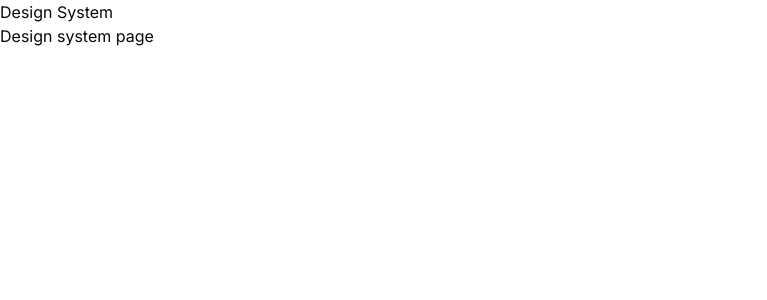
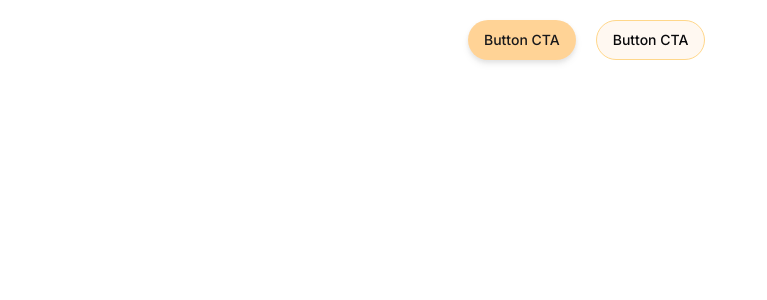
Before and after one commit to busy-bites/busy-bites, a Next.js app: page /design-system in a window 1280 px wide. Shown: the top 300 px of the page, without its empty margins (0-767 px from the left). Built offline with nearby package versions, Linux system fonts and the light colour scheme.

Commit message:
Finish button ctas

```diff
--- a/src/app/design-system/page.tsx
+++ b/src/app/design-system/page.tsx
@@ -1,8 +1,14 @@
+import { Button } from "@/components/ui/button";
+
 export default function DesignSystem() {
   return (
-    <main>
-      <h1>Design System</h1>
-      <p>Design system page</p>
+    <main className="mx-auto max-w-sm">
+      {/* Button section */}
+      <section className="flex gap-5 p-5">
+        <Button>Button CTA</Button>
+        <Button variant="outline">Button CTA</Button>
+      </section>
+      <section></section>
     </main>
   );
 }
--- a/src/app/globals.css
+++ b/src/app/globals.css
@@ -13,8 +13,8 @@
     --popover: 0 0% 100%;
     --popover-foreground: 240 10% 3.9%;
 
-    --primary: 240 5.9% 10%;
-    --primary-foreground: 0 0% 98%;
+    --primary: 35.1, 100%, 79.4%;
+    --primary-foreground: 240 5.9% 10%;
 
     --secondary: 240 4.8% 95.9%;
     --secondary-foreground: 240 5.9% 10%;
@@ -22,7 +22,7 @@
     --muted: 240 4.8% 95.9%;
     --muted-foreground: 240 3.8% 46.1%;
 
-    --accent: 240 4.8% 95.9%;
+    --accent: 30, 100%, 97.2%;
     --accent-foreground: 240 5.9% 10%;
 
     --destructive: 0 84.2% 60.2%;
--- a/src/components/ui/button.tsx
+++ b/src/components/ui/button.tsx
@@ -1,19 +1,20 @@
-import * as React from "react"
-import { Slot } from "@radix-ui/react-slot"
-import { cva, type VariantProps } from "class-variance-authority"
+import * as React from "react";
+import { Slot } from "@radix-ui/react-slot";
+import { cva, type VariantProps } from "class-variance-authority";
 
-import { cn } from "@/lib/utils"
+import { cn } from "@/lib/utils";
 
 const buttonVariants = cva(
   "inline-flex items-center justify-center whitespace-nowrap rounded-md text-sm font-medium ring-offset-background transition-colors focus-visible:outline-none focus-visible:ring-2 focus-visible:ring-ring focus-visible:ring-offset-2 disabled:pointer-events-none disabled:opacity-50",
   {
     variants: {
       variant: {
-        default: "bg-primary text-primary-foreground hover:bg-primary/90",
+        default:
+          "bg-primary text-primary-foreground hover:bg-[#ffde9e] drop-shadow-md rounded-full",
         destructive:
           "bg-destructive text-destructive-foreground hover:bg-destructive/90",
         outline:
-          "border border-input bg-background hover:bg-accent hover:text-accent-foreground",
+          "border border-[#FFD78A] bg-accent hover:bg-[#ffde9e] rounded-full transition-colors ease-in-out",
         secondary:
           "bg-secondary text-secondary-foreground hover:bg-secondary/80",
         ghost: "hover:bg-accent hover:text-accent-foreground",
@@ -30,27 +31,27 @@ const buttonVariants = cva(
       variant: "default",
       size: "default",
     },
-  }
-)
+  },
+);
 
 export interface ButtonProps
   extends React.ButtonHTMLAttributes<HTMLButtonElement>,
     VariantProps<typeof buttonVariants> {
-  asChild?: boolean
+  asChild?: boolean;
 }
 
 const Button = React.forwardRef<HTMLButtonElement, ButtonProps>(
   ({ className, variant, size, asChild = false, ...props }, ref) => {
-    const Comp = asChild ? Slot : "button"
+    const Comp = asChild ? Slot : "button";
     return (
       <Comp
         className={cn(buttonVariants({ variant, size, className }))}
         ref={ref}
         {...props}
       />
-    )
-  }
-)
-Button.displayName = "Button"
+    );
+  },
+);
+Button.displayName = "Button";
 
-export { Button, buttonVariants }
+export { Button, buttonVariants };
```
